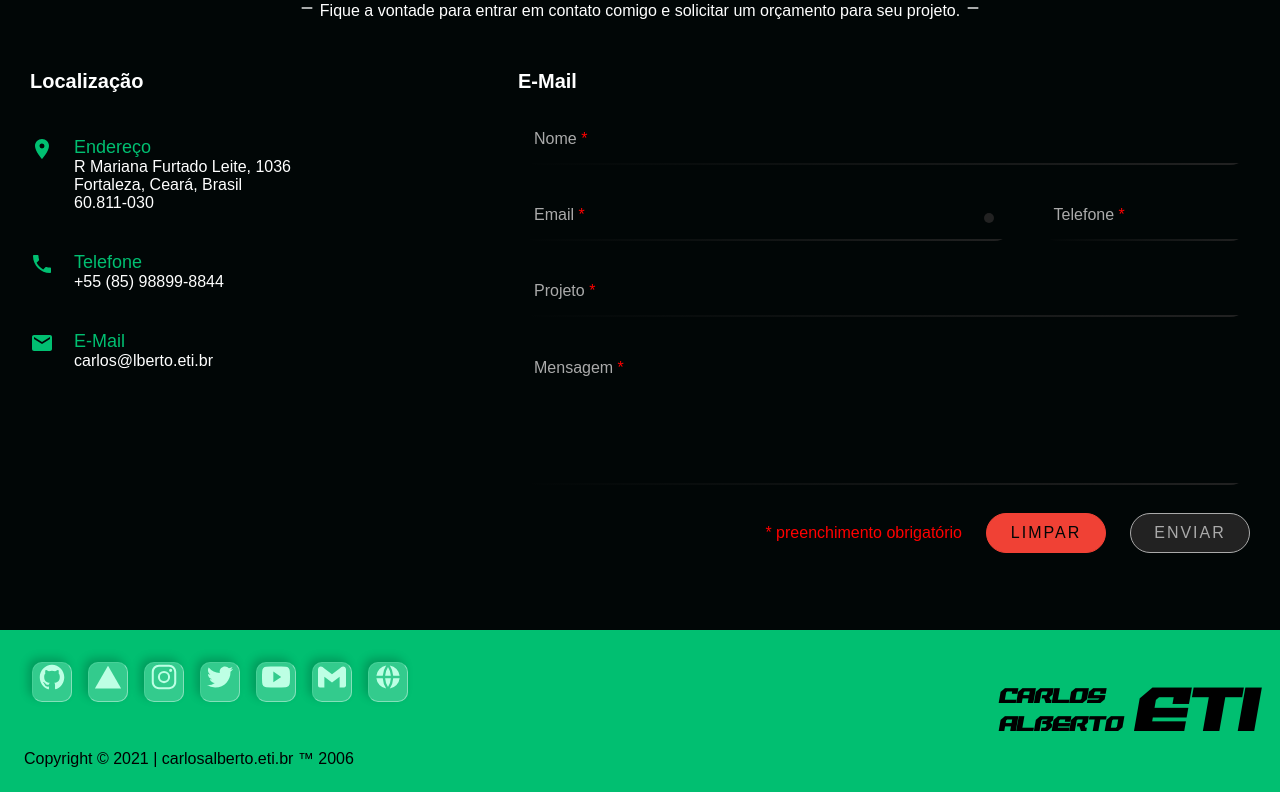
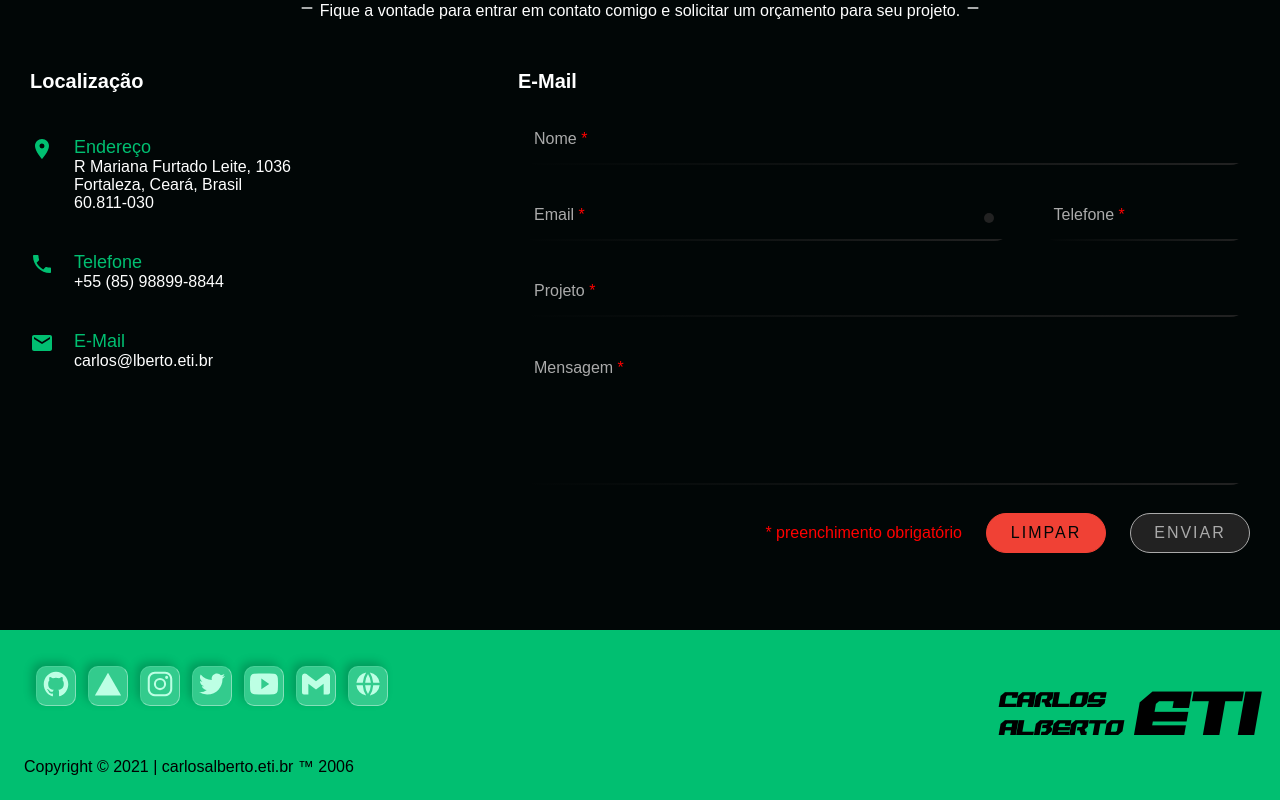
Before and after one commit to calbertofilho/carlosalberto.eti, a React (Create React App) app: page / in a window 1280 px wide. Shown: the part 3370-4170 px from the top of the page. Built offline with nearby package versions, Linux system fonts and the light colour scheme; the HTML template or start-up script is replaced by a standard one; what webfontloader would draw is missing.

Commit message:
Update FootNote, center icons on SocialMedia links

```diff
--- a/src/components/HomePage/FootNote/elements.js
+++ b/src/components/HomePage/FootNote/elements.js
@@ -21,19 +21,19 @@ export const InfoWrap = styled.div`
 
 export const SocialMedia = styled.div`
   position: relative;
-  display: block;
+  display: table;
+  border-collapse: separate;
+  border-spacing: 12px;
   margin-bottom: 40px;
 `;
 
 const Links = css`
   cursor: pointer;
   color: #bdffe4;
-  display: inline-block;
+  position: relative;
+  display: table-cell;
   vertical-align: middle;
   text-align: center;
-  position: relative;
-  top: 0; bottom: 0;
-  left: 0; right: 0;
   background: rgba(255, 255, 255, 0.2);
   border: 1px solid rgba(255, 255, 255, 0.4);
   border-top: 1px solid rgba(255, 255, 255, 0.1);
@@ -41,7 +41,6 @@ const Links = css`
   border-radius: 10px;
   width: 40px;
   height: 40px;
-  margin: 8px;
   overflow: hidden;
   box-shadow: -4px -4px 10px 0 rgba(0, 0, 0, 0.2);
   filter: blur(0.5px);
```
